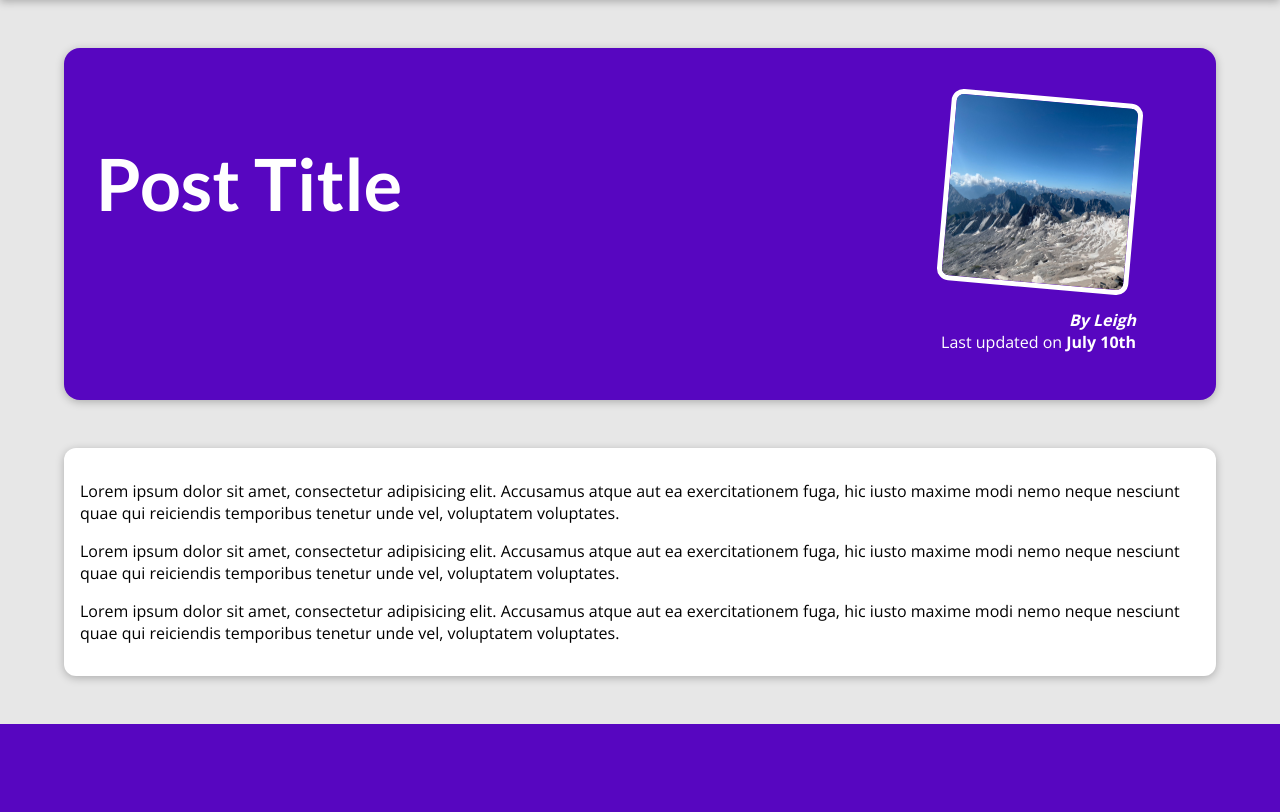
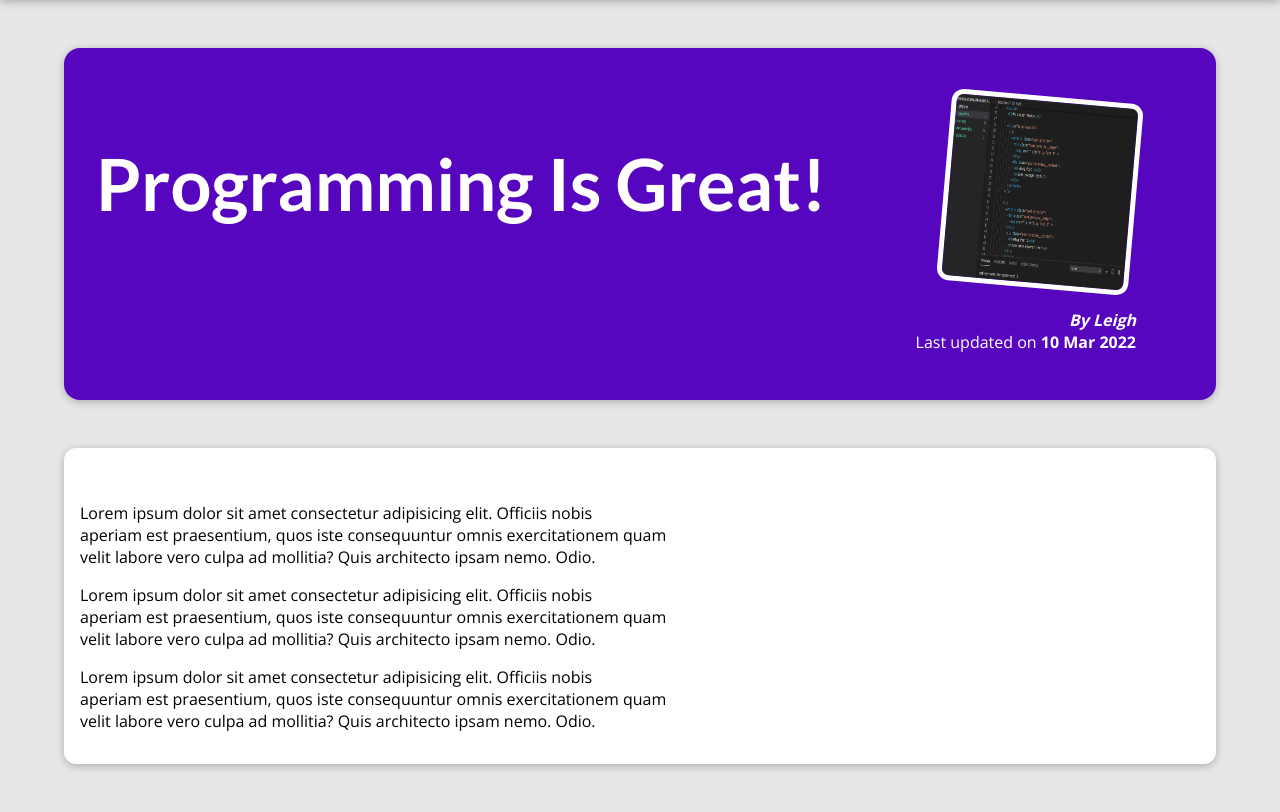
Before and after one commit to leighwest/django-blog, a Django app: page /posts/programming-is-fun in a window 1280 px wide. Shown: the part 80-892 px from the top of the page. Before the commit the page ends 804 px from the top, so only its background shows below. Run offline with Django 5.2, Linux system fonts and the light colour scheme.

Commit message:
Added single post page

```diff
--- a/blog/templates/blog/all-posts.html
+++ b/blog/templates/blog/all-posts.html
@@ -15,7 +15,9 @@
 	<h2>My Collected Posts</h2>
 
 	<ul>
-		{% include "blog/includes/post.html" %}
+		{% for post in all_posts %}
+			{% include "blog/includes/post.html" %}
+		{% endfor %}
 	</ul>
 </section>
 {% endblock %}
--- a/blog/templates/blog/index.html
+++ b/blog/templates/blog/index.html
@@ -24,7 +24,9 @@
 		<h2>My Latest Thoughts</h2>
 
 		<ul>
-			{% include "blog/includes/post.html" %}
+			{% for post in posts %}
+				{% include "blog/includes/post.html" %}
+			{% endfor %}
 		</ul>
 	</section>
 
--- a/blog/templates/blog/post-detail.html
+++ b/blog/templates/blog/post-detail.html
@@ -2,7 +2,7 @@
 {% load static %}
 
 {% block title %}
-	This Post Title
+	{{ post.title }}
 {% endblock %}
 
 {% block css_files %}
@@ -11,28 +11,17 @@
 
 {% block content %}
 	<section id="summary">
-		<h2>Post Title</h2>
+		<h2>{{ post.title }}</h2>
 		<article>
-			<img src="{% static  "blog/images/mountains.jpg" %}" alt="Post Title" />
-			<address>By Leigh</address>
+			<img src="{% static  "blog/images/"|add:post.image %}" alt={{ post.title }} />
+			<address>By {{ post.author }}</address>
 			<div>
-				Last updated on <time>July 10th</time>
+				Last updated on <time>{{ post.date|date:"d M Y" }}</time>
 			</div>
 		</article>
 	</section>
 
 	<main>
-		<p>
-			Lorem ipsum dolor sit amet, consectetur adipisicing elit. Accusamus atque aut ea exercitationem fuga,
-			hic iusto maxime modi nemo neque nesciunt quae qui reiciendis temporibus tenetur unde vel, voluptatem voluptates.
-		</p>
-		<p>
-			Lorem ipsum dolor sit amet, consectetur adipisicing elit. Accusamus atque aut ea exercitationem fuga,
-			hic iusto maxime modi nemo neque nesciunt quae qui reiciendis temporibus tenetur unde vel, voluptatem voluptates.
-		</p>
-		<p>
-			Lorem ipsum dolor sit amet, consectetur adipisicing elit. Accusamus atque aut ea exercitationem fuga,
-			hic iusto maxime modi nemo neque nesciunt quae qui reiciendis temporibus tenetur unde vel, voluptatem voluptates.
-		</p>
+		{{ post.content|linebreaks }}
 	</main>
 {% endblock %}
--- a/blog/views.py
+++ b/blog/views.py
@@ -1,13 +1,93 @@
+from datetime import date
+
 from django.shortcuts import render
 
+all_posts = [
+    {
+        "slug": "hike-in-the-mountains",
+        "image": "mountains.jpg",
+        "author": "Leigh",
+        "date": date(2021, 7, 21),
+        "title": "Mountain Hiking",
+        "excerpt": "There's nothing like the views you get when hiking in the mountains! And I wasn't even prepared for what happened whilst I was enjoying the view!",
+        "content": """
+          Lorem ipsum dolor sit amet consectetur adipisicing elit. Officiis nobis
+          aperiam est praesentium, quos iste consequuntur omnis exercitationem quam
+          velit labore vero culpa ad mollitia? Quis architecto ipsam nemo. Odio.
+
+          Lorem ipsum dolor sit amet consectetur adipisicing elit. Officiis nobis
+          aperiam est praesentium, quos iste consequuntur omnis exercitationem quam
+          velit labore vero culpa ad mollitia? Quis architecto ipsam nemo. Odio.
+
+          Lorem ipsum dolor sit amet consectetur adipisicing elit. Officiis nobis
+          aperiam est praesentium, quos iste consequuntur omnis exercitationem quam
+          velit labore vero culpa ad mollitia? Quis architecto ipsam nemo. Odio.
+        """
+    },
+    {
+        "slug": "programming-is-fun",
+        "image": "coding.jpg",
+        "author": "Leigh",
+        "date": date(2022, 3, 10),
+        "title": "Programming Is Great!",
+        "excerpt": "Did you ever spend hours searching that one error in your code? Yep - that's what happened to me yesterday...",
+        "content": """
+          Lorem ipsum dolor sit amet consectetur adipisicing elit. Officiis nobis
+          aperiam est praesentium, quos iste consequuntur omnis exercitationem quam
+          velit labore vero culpa ad mollitia? Quis architecto ipsam nemo. Odio.
+
+          Lorem ipsum dolor sit amet consectetur adipisicing elit. Officiis nobis
+          aperiam est praesentium, quos iste consequuntur omnis exercitationem quam
+          velit labore vero culpa ad mollitia? Quis architecto ipsam nemo. Odio.
+
+          Lorem ipsum dolor sit amet consectetur adipisicing elit. Officiis nobis
+          aperiam est praesentium, quos iste consequuntur omnis exercitationem quam
+          velit labore vero culpa ad mollitia? Quis architecto ipsam nemo. Odio.
+        """
+    },
+    {
+        "slug": "into-the-woods",
+        "image": "woods.jpg",
+        "author": "Leigh",
+        "date": date(2020, 8, 5),
+        "title": "Nature At Its Best",
+        "excerpt": "Nature is amazing! The amount of inspiration I get when walking in nature is incredible!",
+        "content": """
+          Lorem ipsum dolor sit amet consectetur adipisicing elit. Officiis nobis
+          aperiam est praesentium, quos iste consequuntur omnis exercitationem quam
+          velit labore vero culpa ad mollitia? Quis architecto ipsam nemo. Odio.
+
+          Lorem ipsum dolor sit amet consectetur adipisicing elit. Officiis nobis
+          aperiam est praesentium, quos iste consequuntur omnis exercitationem quam
+          velit labore vero culpa ad mollitia? Quis architecto ipsam nemo. Odio.
+
+          Lorem ipsum dolor sit amet consectetur adipisicing elit. Officiis nobis
+          aperiam est praesentium, quos iste consequuntur omnis exercitationem quam
+          velit labore vero culpa ad mollitia? Quis architecto ipsam nemo. Odio.
+        """
+    }
+]
+
+
+def get_date(post):
+    return post['date']
 
 def starting_page(request):
-    return render(request, "blog/index.html")
+    sorted_posts = sorted(all_posts, key=get_date)
+    latest_posts = sorted_posts[-3:]
+    return render(request, "blog/index.html", {
+        "posts": latest_posts
+    })
 
 
 def posts(request):
-    return render(request, "blog/all-posts.html")
+    return render(request, "blog/all-posts.html", {
+        "all_posts": all_posts
+    })
 
 
 def post_detail(request, slug):
-    return render(request, "blog/post-detail.html")
+    identified_post = next(post for post in all_posts if post['slug'] == slug)
+    return render(request, "blog/post-detail.html", {
+        "post": identified_post
+    })
--- a/templates/base.html
+++ b/templates/base.html
@@ -15,7 +15,7 @@
 	<header id="main-navigation">
 		<h1><a href="{% url "starting-page" %}">Leigh's Blog</a></h1>
 		<nav>
-			<a href="">All Posts</a>
+			<a href="{% url "posts-page" %}">All Posts</a>
 		</nav>
 	</header>
 
```
Also changed, not shown: blog/templates/blog/includes/post.html (+4 -5 lines).
